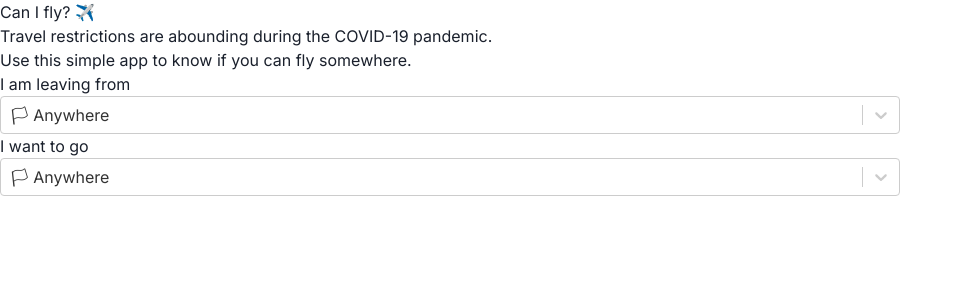
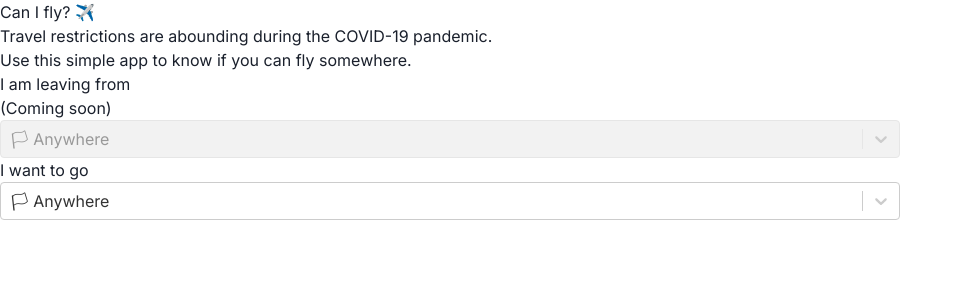
Before and after one commit to mendesfabio/can-i-fly, a Next.js app: page / in a window 1280 px wide. Shown: the top 300 px of the page, without its empty margins (0-963 px from the left). Built offline with nearby package versions, Linux system fonts and the light colour scheme.

Commit message:
coming soon on leaving from feature

```diff
--- a/pages/index.js
+++ b/pages/index.js
@@ -36,7 +36,8 @@
       <div className="grid grid-cols-12 gap-4 my-10 mx-5">
         <div className="col-span-12 md:col-span-6 lg:col-span-4 lg:col-start-3">
           <h3 className="font-medium mb-1 inline-block">I am leaving from</h3>
-          <Select options={countriesOptions} defaultValue={countriesOptions[0]} />
+          <span className="italic text-gray-500 text-xs ml-2">(Coming soon)</span>
+          <Select options={countriesOptions} defaultValue={countriesOptions[0]} isDisabled />
         </div>
 
         <div className="col-span-12 md:col-span-6 lg:col-span-4">
```
